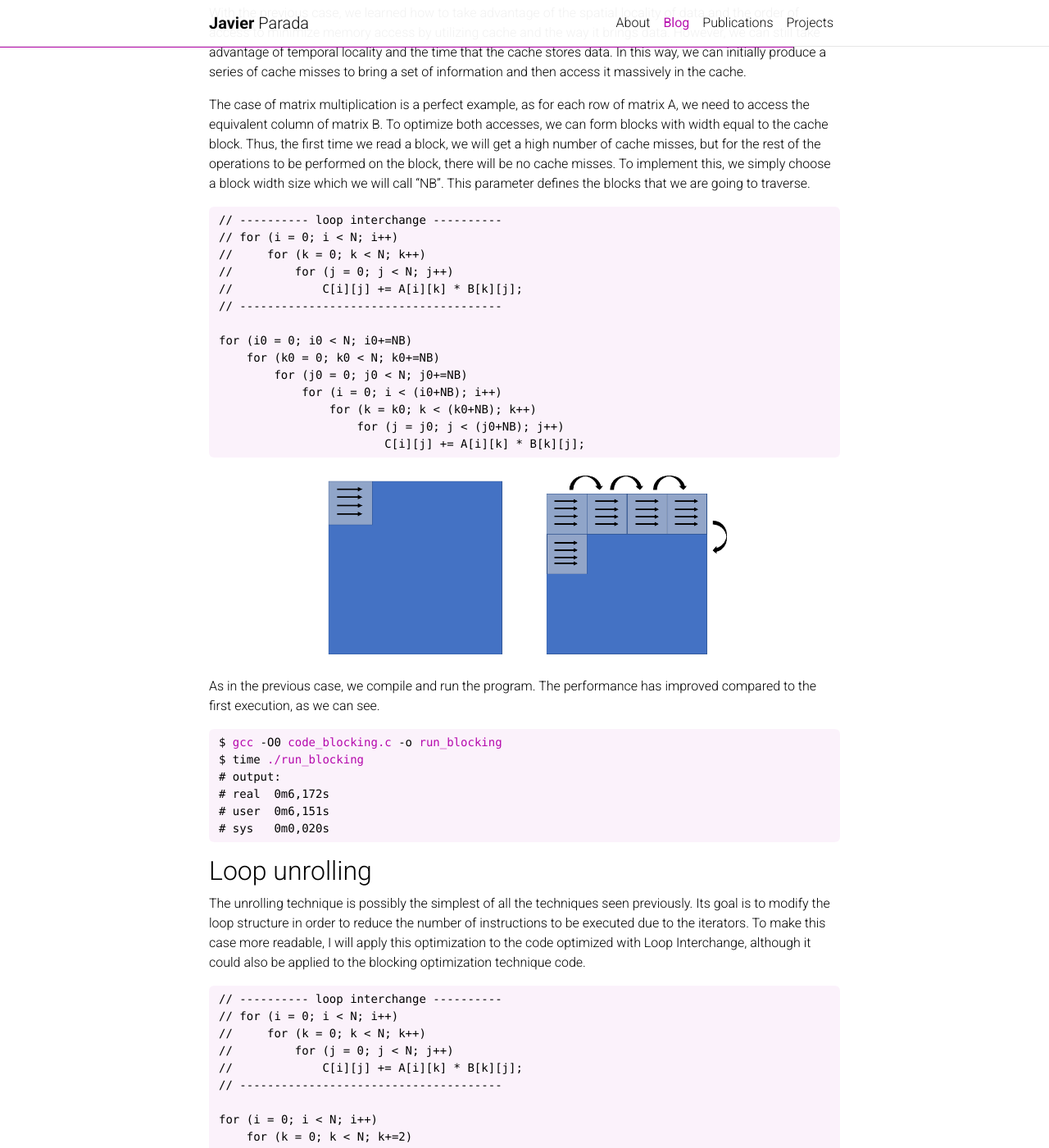
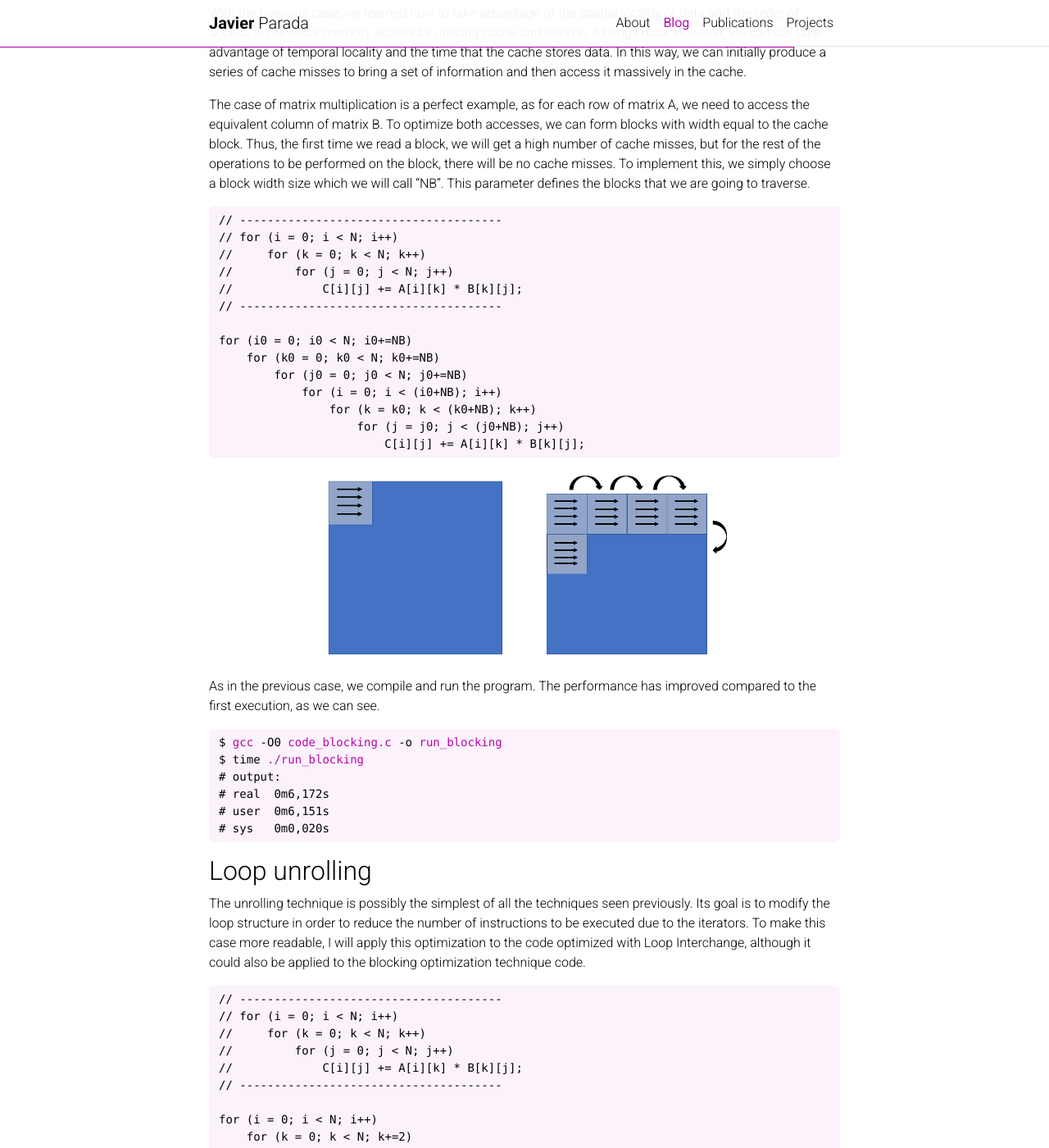
Before and after one commit to jparadadev/jparadadev.github.io, a Jekyll site: the page built from _posts/2023-05-10-optimization-techniques-cache-memory-access.md, in a window 1280 px wide and 1400 px high, scrolled down 2308 px. Shown: the whole window at 82% size. Built offline with Jekyll 4.4.1, drawn with Linux system fonts in a browser that asks for light colours; full-size pictures stand in for the smaller copies a plugin makes; comment, search, counter and statistics services are not loaded; a style sheet for code colours, icons or effects is not loaded; some of the changed text lies outside the part shown.

Commit message:
addfix code samples

````diff
--- a/_posts/2023-05-10-optimization-techniques-cache-memory-access.md
+++ b/_posts/2023-05-10-optimization-techniques-cache-memory-access.md
@@ -93,7 +93,7 @@ The case of matrix multiplication is a perfect example, as for each row of matri
 
 
 ```c
-// ---------- loop interchange ----------
+// --------------------------------------
 // for (i = 0; i < N; i++)
 //     for (k = 0; k < N; k++)
 //         for (j = 0; j < N; j++)
@@ -134,7 +134,7 @@ $ time ./run_blocking
 The unrolling technique is possibly the simplest of all the techniques seen previously. Its goal is to modify the loop structure in order to reduce the number of instructions to be executed due to the iterators. To make this case more readable, I will apply this optimization to the code optimized with Loop Interchange, although it could also be applied to the blocking optimization technique code.
 
 ```c
-// ---------- loop interchange ----------
+// --------------------------------------
 // for (i = 0; i < N; i++)
 //     for (k = 0; k < N; k++)
 //         for (j = 0; j < N; j++)
````
Also changed, not shown: other parts of _posts/2023-05-10-optimization-techniques-cache-memory-access.md (+1 -1 lines).
